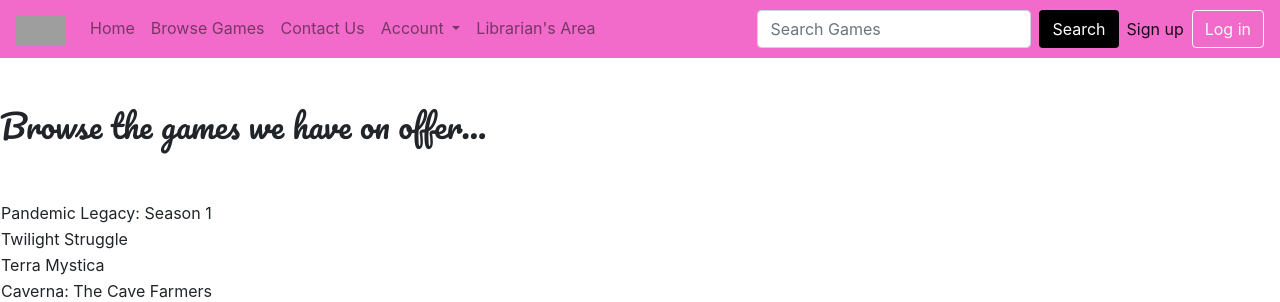
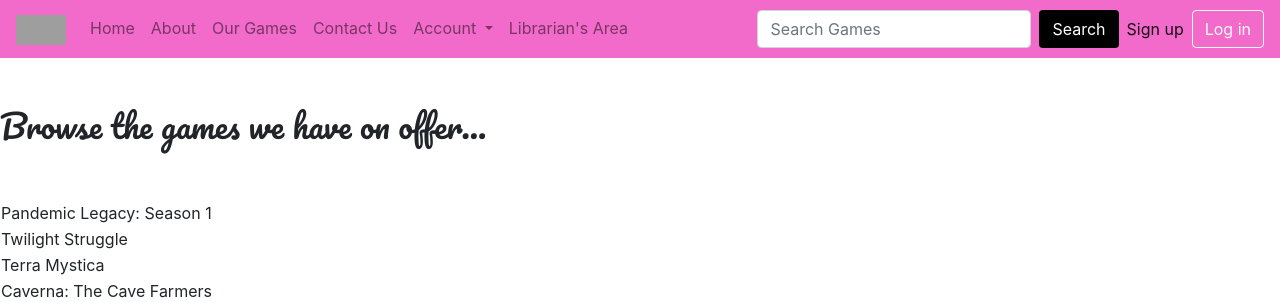
Before and after one commit to bessgetstechy/SpectacularGITs, a PHP site: page /Library/BrowseAllPage.php in a window 1280 px wide. Shown: the top 302 px of the page. Run offline with PHP 8.4, Linux system fonts and the light colour scheme; data comes from the database, SQL or seed files in the repository; grey boxes are pictures that could not be loaded.

Commit message:
added 'our games' to nav bar

```diff
--- a/About.php
+++ b/About.php
@@ -36,6 +36,9 @@
       <li class="nav-item active">
         <a class="nav-link" href="About.php">About<span class="sr-only">(current)</span></a>
       </li>
+      <li class="nav-item">
+                    <a class="nav-link" href="BrowseAllPage.php">Our Games</a>
+                </li>
       <li class="nav-item">
         <a class="nav-link" href="../profile/index.html">Contact Us</a>
       </li>
--- a/BrowseAllPage.php
+++ b/BrowseAllPage.php
@@ -40,7 +40,10 @@
           <a class="nav-link" href="Homepage2.php">Home</a>
       </li>
       <li class="nav-item">
-          <a class="nav-link" href="BrowseAllPage.php">Browse Games</a>
+                    <a class="nav-link" href="About.php">About</a>
+                </li>
+      <li class="nav-item">
+          <a class="nav-link" href="BrowseAllPage.php">Our Games</a>
       </li>
       <li class="nav-item">
         <a class="nav-link" href="../profile/index.html">Contact Us</a>
--- a/Homepage2.php
+++ b/Homepage2.php
@@ -48,6 +48,9 @@ if (isset($_POST['search'])) {
                 </li>
                 <li class="nav-item">
                     <a class="nav-link" href="About.php">About</a>
+                </li>
+                <li class="nav-item">
+                    <a class="nav-link" href="BrowseAllPage.php">Our Games</a>
                 </li>
                 <li class="nav-item">
                     <a class="nav-link" href="../profile/index.html">Contact Us</a>
```
